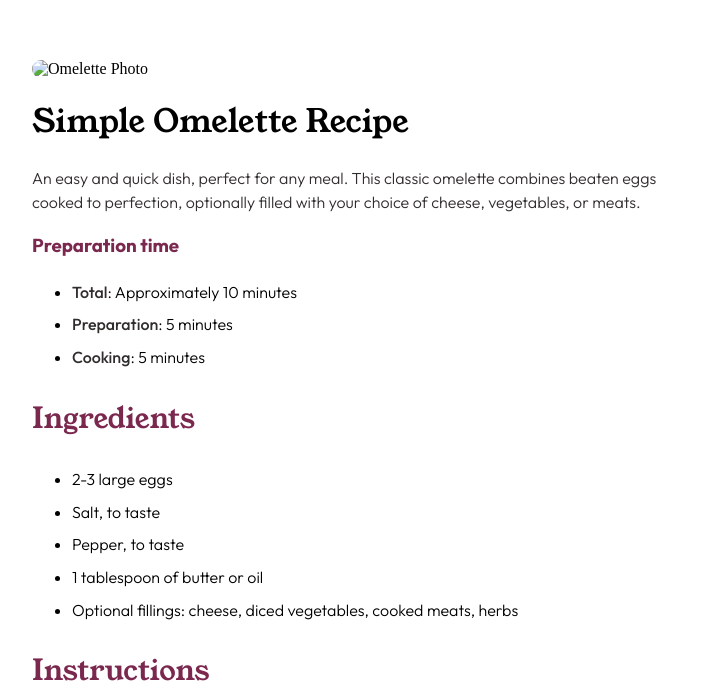
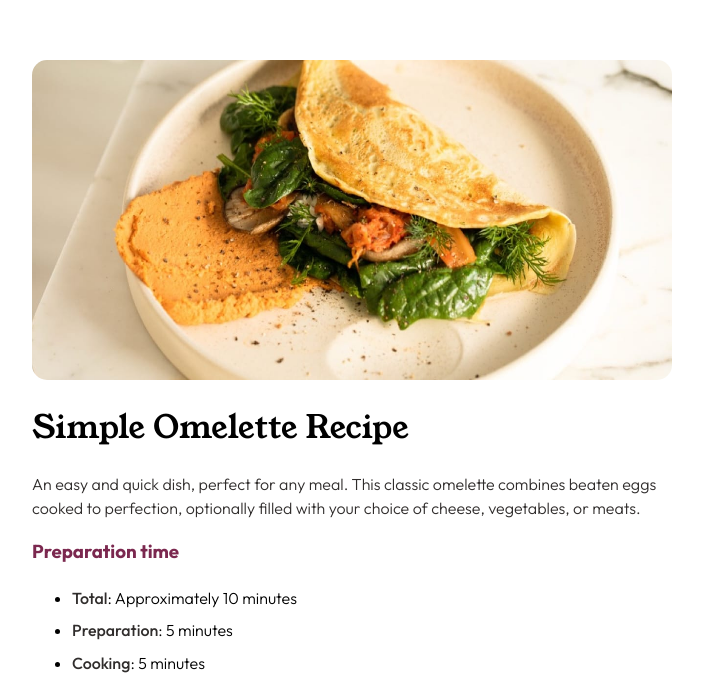
Before and after one commit to Karlj415/HTML-CSS_CHALLENGE_1, a plain HTML site: page index.html in a window 1280 px wide. Shown: the part 108-802 px from the top of the page, without its empty margins (292-995 px from the left). Drawn offline with Linux system fonts and the light colour scheme; the site is published under a folder, as on GitHub Pages, so addresses that start at the root find nothing.

Commit message:
Final CSS Challenge #1 v1.1
Fix image bug

```diff
--- a/index.html
+++ b/index.html
@@ -12,7 +12,7 @@
 </head>
 <body>
 <div class="container">
-    <img src="/photos/image-omelette.jpeg" alt="Omelette Photo" class="header-photo">
+    <img src="./photos/image-omelette.jpeg" alt="Omelette Photo" class="header-photo">
     <h1>
         Simple Omelette Recipe
     </h1>
@@ -45,22 +45,26 @@
 
     <ol>
         <li>
-            <strong>Beat the eggs</strong>: In a bowl, beat the eggs with a pinch of salt and pepper until they are well mixed.
+            <strong>Beat the eggs</strong>: In a bowl, beat the eggs with a pinch of salt and pepper until they are well
+            mixed.
             You can add a tablespoon of water or milk for a fluffier texture.
         </li>
         <li>
             <strong>Heat the pan</strong>: Place a non-stick frying pan over medium heat and add butter or oil.
         </li>
         <li>
-            <strong>Cook the omelette</strong>: Once the butter is melted and bubbling, pour in the eggs. Tilt the pan to ensure
+            <strong>Cook the omelette</strong>: Once the butter is melted and bubbling, pour in the eggs. Tilt the pan
+            to ensure
             the eggs evenly coat the surface.
         </li>
         <li>
-            <strong>Add fillings (optional)</strong>: When the eggs begin to set at the edges but are still slightly runny in the
+            <strong>Add fillings (optional)</strong>: When the eggs begin to set at the edges but are still slightly
+            runny in the
             middle, sprinkle your chosen fillings over one half of the omelette.
         </li>
         <li>
-            <strong>Fold and serve</strong>: As the omelette continues to cook, carefully lift one edge and fold it over the
+            <strong>Fold and serve</strong>: As the omelette continues to cook, carefully lift one edge and fold it over
+            the
             fillings. Let it cook for another minute, then slide it onto a plate.
         </li>
         <li>
@@ -89,24 +93,7 @@
             <li class="containing-list">22g</li>
         </ul>
     </div>
-<!--    <table>-->
-<!--    <tr>-->
-<!--        <td>Calories</td>-->
-<!--        <td class="nutrition">277kcal</td>-->
-<!--    </tr>-->
-<!--    <tr>-->
-<!--        <td>Carbs</td>-->
-<!--        <td class="nutrition">0g</td>-->
-<!--    </tr>-->
-<!--        <tr>-->
-<!--   <td>Protein</td> -->
-<!--   <td class="nutrition">20g</td>-->
-<!--    </tr>-->
-<!--    <tr>-->
-<!--        <td>Fat</td>-->
-<!--        <td class="nutrition">22g</td>-->
-<!--    </tr>-->
-<!--    </table>-->
+
     <br>
     <footer>
         <div class="attribution">
```
Lines whose indentation alone changed are shown as unchanged.
